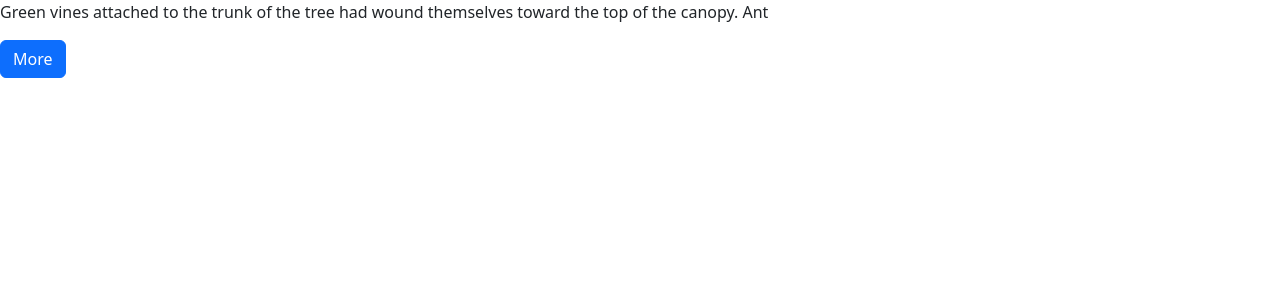
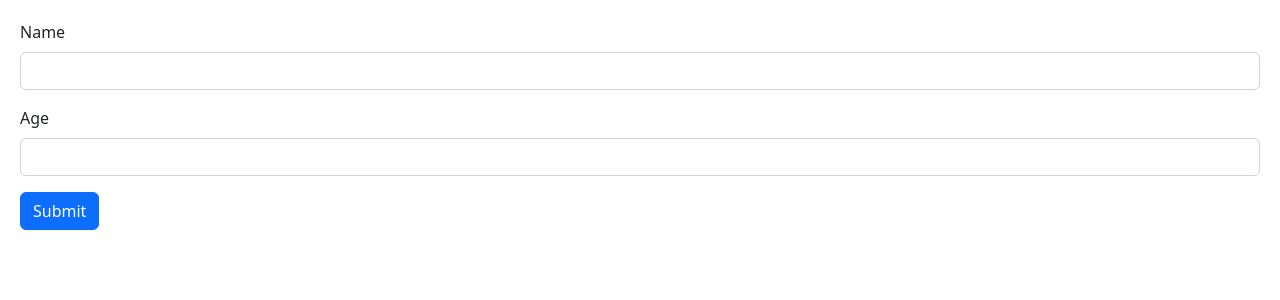
Before and after one commit to TootyNav/react-app, a React (Vite) app: page / in a window 1280 px wide. Shown: the top 300 px of the page. Built offline with nearby package versions, Linux system fonts and the light colour scheme.

Commit message:
create basic form

```diff
--- a/src/App.tsx
+++ b/src/App.tsx
@@ -1,28 +1,9 @@
-import { useState } from "react";
-import Expandable from "./Expandable";
-import Button from "./components/Button";
+import Form from "./components/Form";
 
 function App() {
-  const [maxChar, SetmaxChar] = useState(100);
-
-  const clickhandler = () => {
-    maxChar === 100 ? SetmaxChar(1000) : SetmaxChar(100);
-  };
-
   return (
     <>
-      <Expandable maxChars={maxChar}>
-        Green vines attached to the trunk of the tree had wound themselves
-        toward the top of the canopy. Ants used the vine as their private
-        highway, avoiding all the creases and crags of the bark, to freely move
-        at top speed from top to bottom or bottom to top depending on their
-        current chore. At least this was the way it was supposed to be.
-        Something had damaged the vine overnight halfway up the tree leaving a
-        gap in the once pristine ant highway.
-      </Expandable>
-      <Button OnClick={clickhandler}>
-        {maxChar === 100 ? "More" : "Less"}
-      </Button>
+      <Form></Form>
     </>
   );
 }
--- /dev/null
+++ b/src/components/Form.tsx
@@ -0,0 +1,25 @@
+const Form = () => {
+  return (
+    <form>
+      <div className="mb-3">
+        <label htmlFor="name" className="form-label">
+          Name
+        </label>
+        <input id="name" type="text" className="form-control" />
+      </div>
+
+      <div className="mb-3">
+        <label htmlFor="age" className="form-label">
+          Age
+        </label>
+        <input id="age" type="number" className="form-control" />
+      </div>
+
+      <button className="btn btn-primary" type="submit">
+        Submit
+      </button>
+    </form>
+  );
+};
+
+export default Form;
--- a/src/index.css
+++ b/src/index.css
@@ -24,11 +24,7 @@
 }
 
 body {
-  margin: 0;
-  display: flex;
-  place-items: center;
-  min-width: 320px;
-  min-height: 100vh;
+  padding: 20px;
 }
 
 h1 {
```
Also changed, not shown: src/Expandable.tsx (+25 -0 lines), src/main.tsx (+8 -7 lines).
